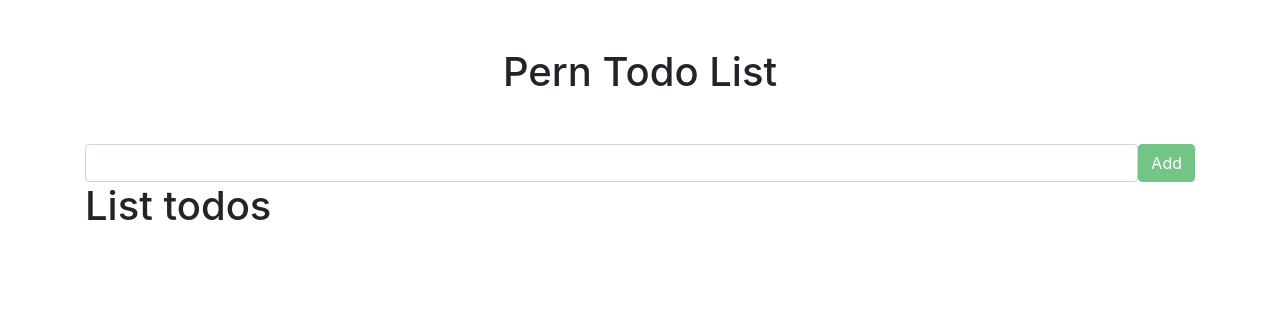
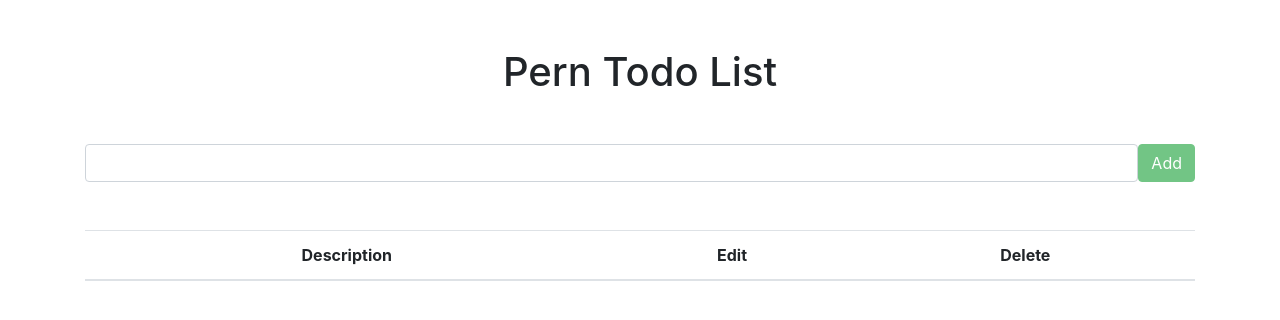
Before and after one commit to gabyballester/-todoapp-front-react, a React (Create React App) app: page / in a window 1280 px wide. Shown: the top 320 px of the page. Built offline with nearby package versions, Linux system fonts and the light colour scheme.

Commit message:
Add Table into ListTodos

```diff
--- a/src/components/ListTodos.js
+++ b/src/components/ListTodos.js
@@ -1,5 +1,24 @@
-export default function ListTodos () {
+import { Fragment } from 'react';
+
+export default function ListTodos() {
   return (
-      <h1>List todos</h1>
+    <Fragment>
+      <table className="table mt-5 text-center">
+        <thead>
+          <tr>
+            <th>Description</th>
+            <th>Edit</th>
+            <th>Delete</th>
+          </tr>
+        </thead>
+        <tbody>
+          {/*<tr>
+        <td>John</td>
+        <td>Doe</td>
+        <td>john@example.com</td>
+        </tr>*/}
+        </tbody>
+      </table>
+    </Fragment>
   )
 }
```
